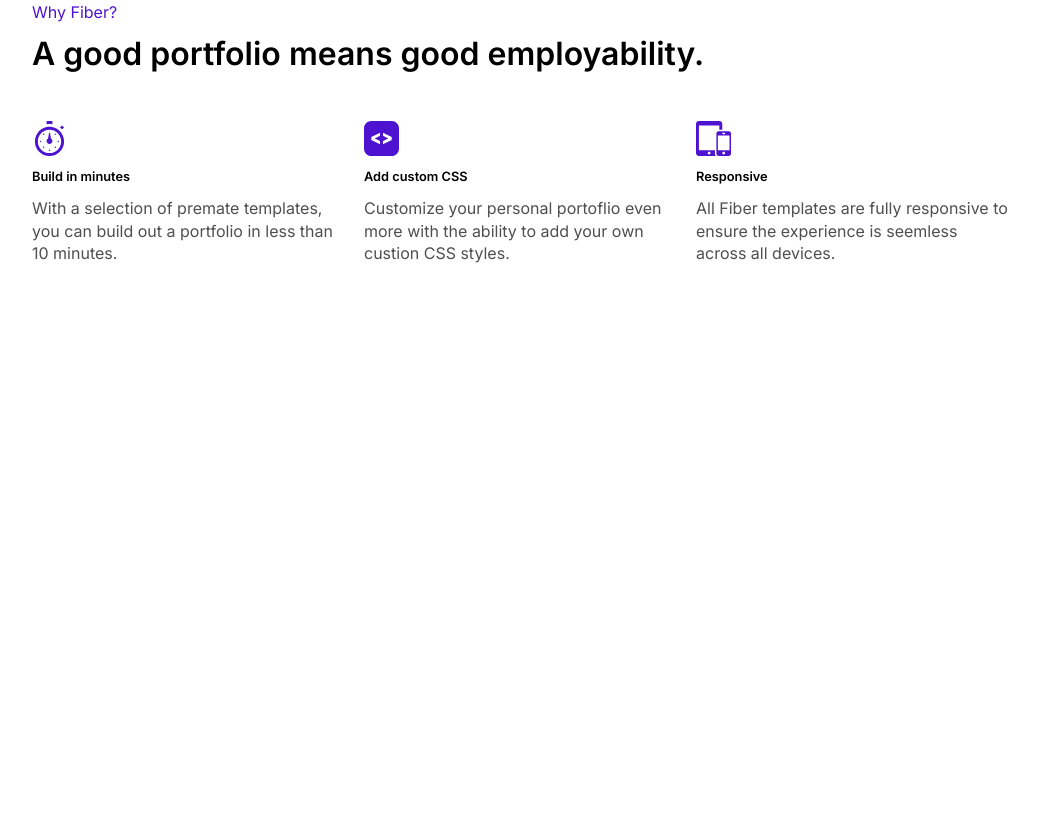
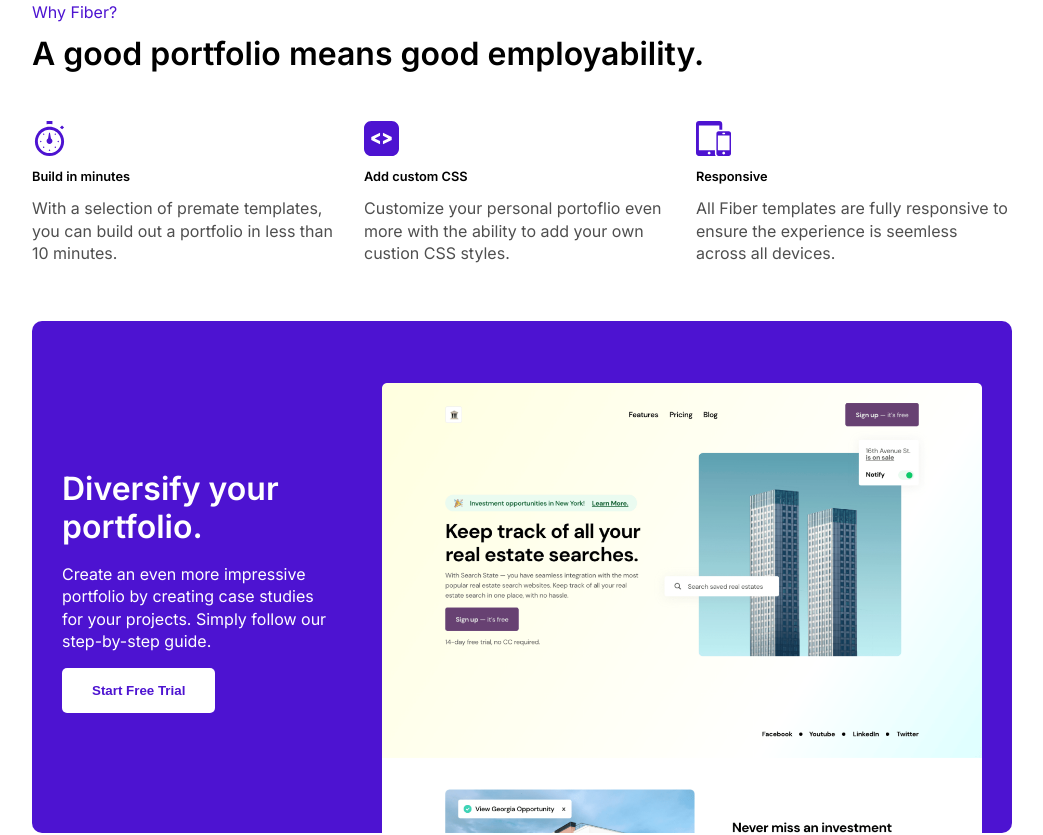
Before and after one commit to eduardoschlichting/fiber-portfolio, a website: page index.html in a window 1280 px wide. Shown: the part 885-1720 px from the top of the page, without its empty margins (118-1161 px from the left). Before the commit the page ends 1206 px from the top, so only its background shows below. Drawn offline with Linux system fonts and the light colour scheme.

Commit message:
finished diversify card

```diff
--- a/index.html
+++ b/index.html
@@ -37,7 +37,7 @@
             </div>
         </section>
 
-        <section class="header-container">
+        <section class="container header-container">
 
             <div class="header-wrapper">
 
@@ -82,7 +82,7 @@
         </div>
         </section>
 
-        <section class="why-fiber-container">
+        <section class="container why-fiber-container">
             <div class="why-wrapper">
                 <h3>Why Fiber?</h3>
                 <h2>A good portfolio means good employability.</h2>
@@ -107,6 +107,23 @@
             </div>
         </section>
 
+        <section class="diversify-container">
+            <div class="diversify-wrapper">
+                <div class="diversify-content">
+
+                    <div class="diversify-content_copy">
+                        <h2>Diversify your portfolio.</h2>
+                        <p>Create an even more impressive portfolio by creating case studies for your projects. Simply follow our step-by-step guide.</p>
+                        <button>Start Free Trial</button>
+                    </div>
+
+                    <div class="diversify-content_img">
+                        <img src="images/Page Image.png" alt="Landing Page Image">
+                    </div>
+                </div>
+            </div>
+        </section>
+
 
     </main>
 </body>
--- a/sass/components/_queries.scss
+++ b/sass/components/_queries.scss
@@ -33,7 +33,7 @@
             flex-direction: row-reverse;
             justify-content: center;
             align-items: center;
-            padding:  0 150px;
+
 
             .header-hero {
                 max-width: 700px;
@@ -68,7 +68,6 @@
     .why-fiber-container {
         padding: 3.5em 150px;
 
-
         .why-wrapper {
 
             .why-items {
@@ -87,3 +86,31 @@
         }
     }
 }
+
+// Diversify Card
+
+@media screen and (min-width: 1280px) {
+    .diversify-container {
+        padding: 0 150px;
+        .diversify-wrapper {
+            .diversify-content {
+                flex-direction: row;
+                align-items: center;
+                justify-content: space-between;
+                gap: 3em;
+
+                &_copy {
+                    max-width: 450px;
+
+                    button {
+                        align-self: flex-start;
+                    }
+                }
+
+                &_img {
+                    max-width: 600px;
+                }
+            }
+        }
+    }
+}
--- a/sass/components/_vars.scss
+++ b/sass/components/_vars.scss
@@ -53,3 +53,11 @@
         font-size: 1em;
     }
 }
+
+.container {
+    padding: 0 30px;
+}
+
+@media screen and (min-width: 1280px) {
+    .container { padding: 0 150px; }
+}
--- a/sass/main.scss
+++ b/sass/main.scss
@@ -3,6 +3,7 @@
 @import 'components/menu';
 @import 'components/header';
 @import 'components/why_fiber';
+@import 'components/diversify';
 @import 'components/queries';
 
 .hidden {
```
Also changed, not shown: css/main.css.
